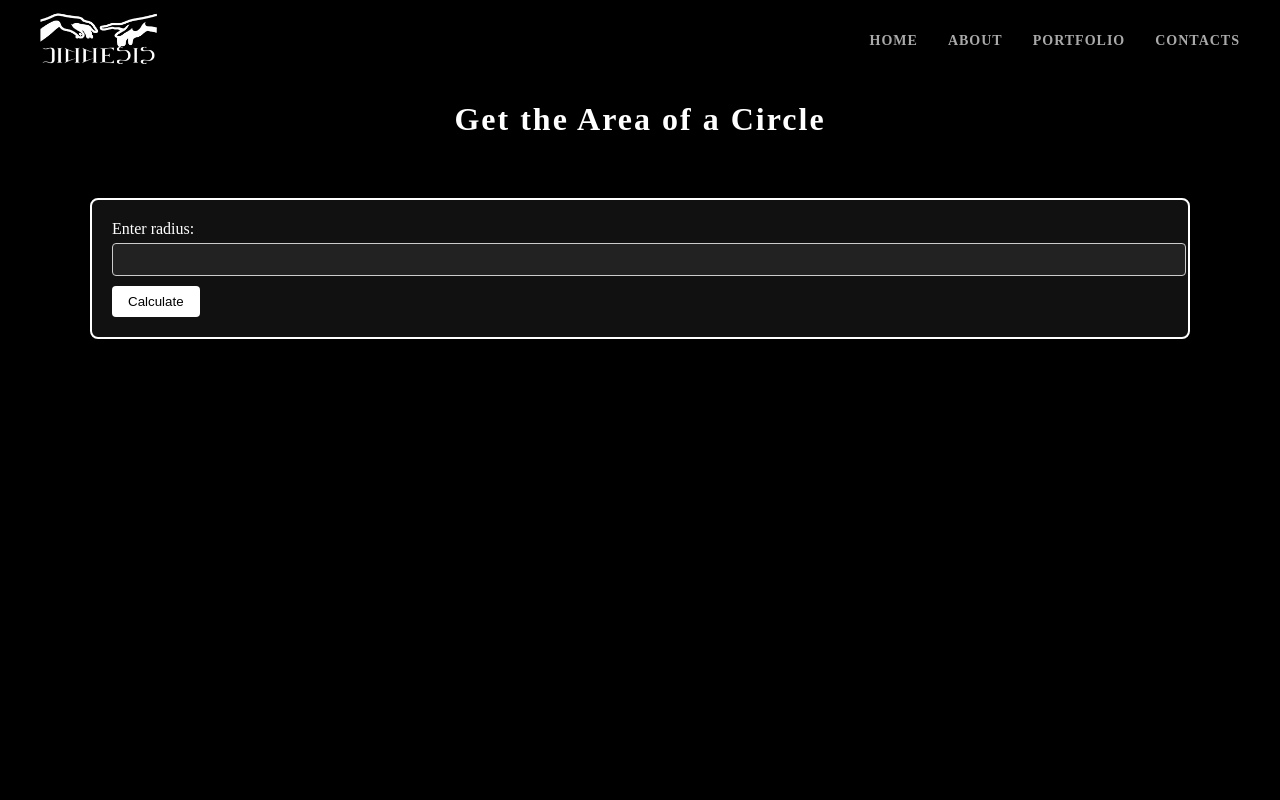
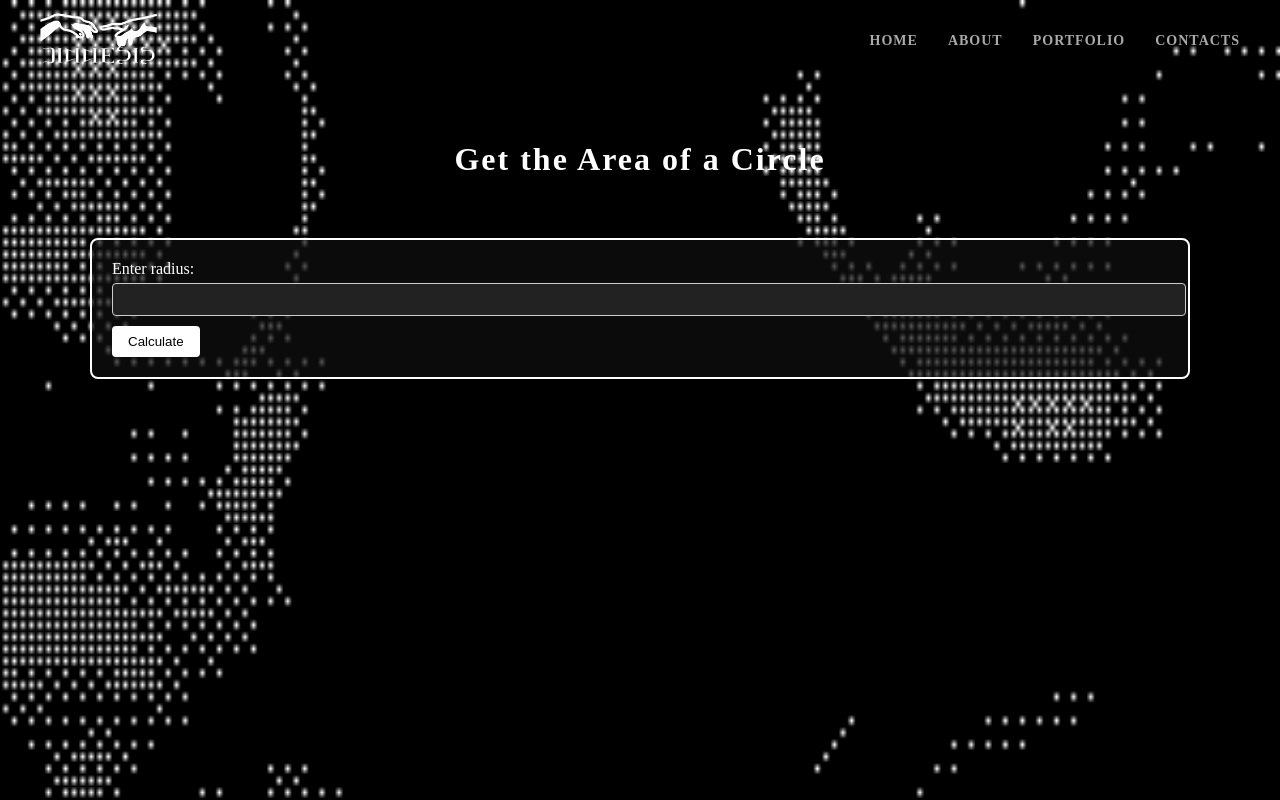
Before and after one commit to ToffertheCreator/portefeuille-de-toffer, a Flask app: page /areaofcircle in a window 1280 px wide. Run offline with Flask 3, Linux system fonts and the light colour scheme.

Commit message:
updated eveything for aesthetics

```diff
--- a/static/main.css
+++ b/static/main.css
@@ -140,18 +172,12 @@ html, body {
     color: #ccc;
 }
 
-.works {
-    display: grid;
-    grid-template-columns: repeat(auto-fit, minmax(250px, 1fr));
-    gap: 20px;
-}
-
 /*works*/
 .io-box {
     border: 2px solid #fff;
     border-radius: 8px;
     padding: 20px;
-    background: #111;
+    background: rgba(17, 17, 17, 0.7);
     margin: 60px;
     margin-left: 90px;
     margin-right: 90px;
@@ -176,6 +202,45 @@ html, body {
     cursor: pointer;
 }
 
+.landing {
+    background-color: #000000;
+    min-height: 100vh;
+    background-image: url("/static/dotted_ripple.gif");
+    background-repeat: no-repeat;
+    background-size: 2990px 2990px;
+    background-position: center 0px;
+    width: 100vw;
+    position: absolute;
+    top: 0;
+    left: 0;
+    z-index: 0;
+}
+
+.landing .content {
+    padding-top: 120px;
+}
+
+#zoom-overlay {
+    position: fixed;
+    top: 0; left: 0;
+    width: 100vw; height: 100vh;
+    background: #000000;
+    z-index: 99999;
+    pointer-events: none;
+    opacity: 0;
+    transform: scale(0.1);
+    transition: opacity 0.5s, transform 0.7s cubic-bezier(.4,2,.3,.9);
+}
+
+.main {
+    transition: transform 0.5s, filter 0.5s;
+}
+
+.zoom-transition {
+    transform: scale(1.1);
+    filter: blur(8px);
+    pointer-events: none;  /* Add this */
+}
 
 /*contacts*/
 .contact {
--- a/templates/areaofcircle.html
+++ b/templates/areaofcircle.html
@@ -4,6 +4,7 @@
 {% endblock %}
 
 {% block body %}
+<div class="works landing">
     <div class="content">
         <h1>Get the Area of a Circle</h1>
 
@@ -21,4 +22,5 @@
             </div>
         </div>
     </div>
+</div>
 {% endblock %}
--- a/templates/areaoftriangle.html
+++ b/templates/areaoftriangle.html
@@ -4,6 +4,7 @@
 {% endblock %}
 
 {% block body %}
+<div class="works landing">
     <div class="content">
         <h1>Get the Area of a Triangle</h1>
 
@@ -24,4 +25,5 @@
             </div>
         </div>
     </div>
+</div>
 {% endblock %}
--- a/templates/base.html
+++ b/templates/base.html
@@ -5,6 +5,8 @@
     <meta name="viewport" content="width=device-width, initial-scale=1.0">
     {% block head %}{% endblock %}
     <link rel="stylesheet" href="{{ url_for('static', filename='main.css') }}">
+    <link rel="stylesheet" href="https://cdnjs.cloudflare.com/ajax/libs/font-awesome/6.4.0/css/all.min.css">
+
 
 </head>
 <body>
@@ -25,5 +27,74 @@
     <div class="main">
         {% block body %}{% endblock %}
     </div>
+
+<svg width="0" height="0">
+  <filter id="wavy-ripple">
+    <feTurbulence id="turb" baseFrequency="0.02 0.03" numOctaves="2" seed="1" />
+    <feDisplacementMap in2="SourceGraphic" in="SourceGraphic" scale="25" xChannelSelector="R" yChannelSelector="G" />
+  </filter>
+</svg>
+<script>
+document.addEventListener('click', function(e) {
+    if (e.target.closest('.navbar')) return;
+
+    const ripple = document.createElement('span');
+    ripple.className = 'screen-ripple';
+    const size = 120;
+    ripple.style.width = ripple.style.height = size + 'px';
+    ripple.style.left = (e.clientX - size / 2) + 'px';
+    ripple.style.top = (e.clientY - size / 2) + 'px';
+    document.body.appendChild(ripple);
+    setTimeout(() => ripple.remove(), 700);
+});
+</script>
+
+<script>
+document.querySelectorAll('.try-link').forEach(link => {
+    link.addEventListener('click', function(e) {
+        e.preventDefault();
+        const card = this.closest('.work-card');
+        const rect = card.getBoundingClientRect();
+        const centerX = rect.left + rect.width / 2;
+        const centerY = rect.top + rect.height / 2;
+
+        // Add zoom effect to the clicked card
+        card.style.transform = 'scale(2)';
+        card.style.transition = 'transform 0.6s cubic-bezier(.4,2,.3,.9)';
+
+        // Blur and scale out the main content
+        document.querySelector('.main').classList.add('zoom-transition');
+
+        const overlay = document.getElementById('zoom-overlay');
+        overlay.style.transformOrigin = `${centerX}px ${centerY}px`;
+        overlay.style.opacity = '1';
+        overlay.style.transform = 'scale(3)';
+
+        setTimeout(() => {
+            window.location = this.href;
+        }, 600);
+    });
+});
+
+// Reset animation when page loads or when navigating back
+function resetAnimations() {
+    const overlay = document.getElementById('zoom-overlay');
+    if (overlay) {
+        overlay.style.opacity = '0';
+        overlay.style.transform = 'scale(0.1)';
+    }
+    document.querySelector('.main').classList.remove('zoom-transition');
+
+    // Reset all work cards
+    document.querySelectorAll('.work-card').forEach(card => {
+        card.style.transform = '';
+        card.style.transition = '';
+    });
+}
+
+window.addEventListener('pageshow', resetAnimations);
+window.addEventListener('popstate', resetAnimations);
+</script>
+<div id="zoom-overlay"></div>
 </body>
 </html>
--- a/templates/contacts.html
+++ b/templates/contacts.html
@@ -6,6 +6,7 @@
 {% endblock %}
 
 {% block body %}
+<div class="main landing-bg">
     <div class="content">
         <div class="contact">
             <h1>GET IN TOUCH</h1>
@@ -38,4 +39,5 @@
             </div>
         </div>
     </div>
+</div>
 {% endblock %}
--- a/templates/portfolio.html
+++ b/templates/portfolio.html
@@ -5,7 +5,8 @@
 {% endblock %}
 
 {% block body %}
-<div class="content">
+<div class="main landing-bg">
+    <div class="work">
         <h1>MY PROGRAMMING WORKS</h1>
         <div class="work-card">
             <h3>toUpperCase</h3>
@@ -23,4 +24,5 @@
             <a href="{{ url_for('areaoftriangle') }}" class="try-link">Try it</a>
         </div>
     </div>
+</div>
 {% endblock %}
--- a/templates/profile.html
+++ b/templates/profile.html
@@ -5,6 +5,7 @@
 {% endblock %}
 
 {% block body %}
+<div class="main landing-bg">
     <div class="profile">
         <h1>
             DSA <br>
@@ -15,4 +16,5 @@
             <blockquote>MY FAVORITE CONSPIRACY THEORY IS THAT EVERYTHING'S GONNA BE ALRIGHT</blockquote>
         </h2>
     </div>
+</div>
 {% endblock %}
--- a/templates/touppercase.html
+++ b/templates/touppercase.html
@@ -4,6 +4,7 @@
 {% endblock %}
 
 {% block body %}
+<div class="works landing">
     <div class="content">
         <h1>CONVERT STRING TO UPPERCASE</h1>
 
@@ -21,4 +22,5 @@
             </div>
         </div>
     </div>
+</div>
 {% endblock %}
```
Also changed, not shown: other parts of static/main.css (+55 -3 lines), templates/index.html (+6 -4 lines), static/dotted_ripple.gif (added). Lines whose indentation alone changed are shown as unchanged.
